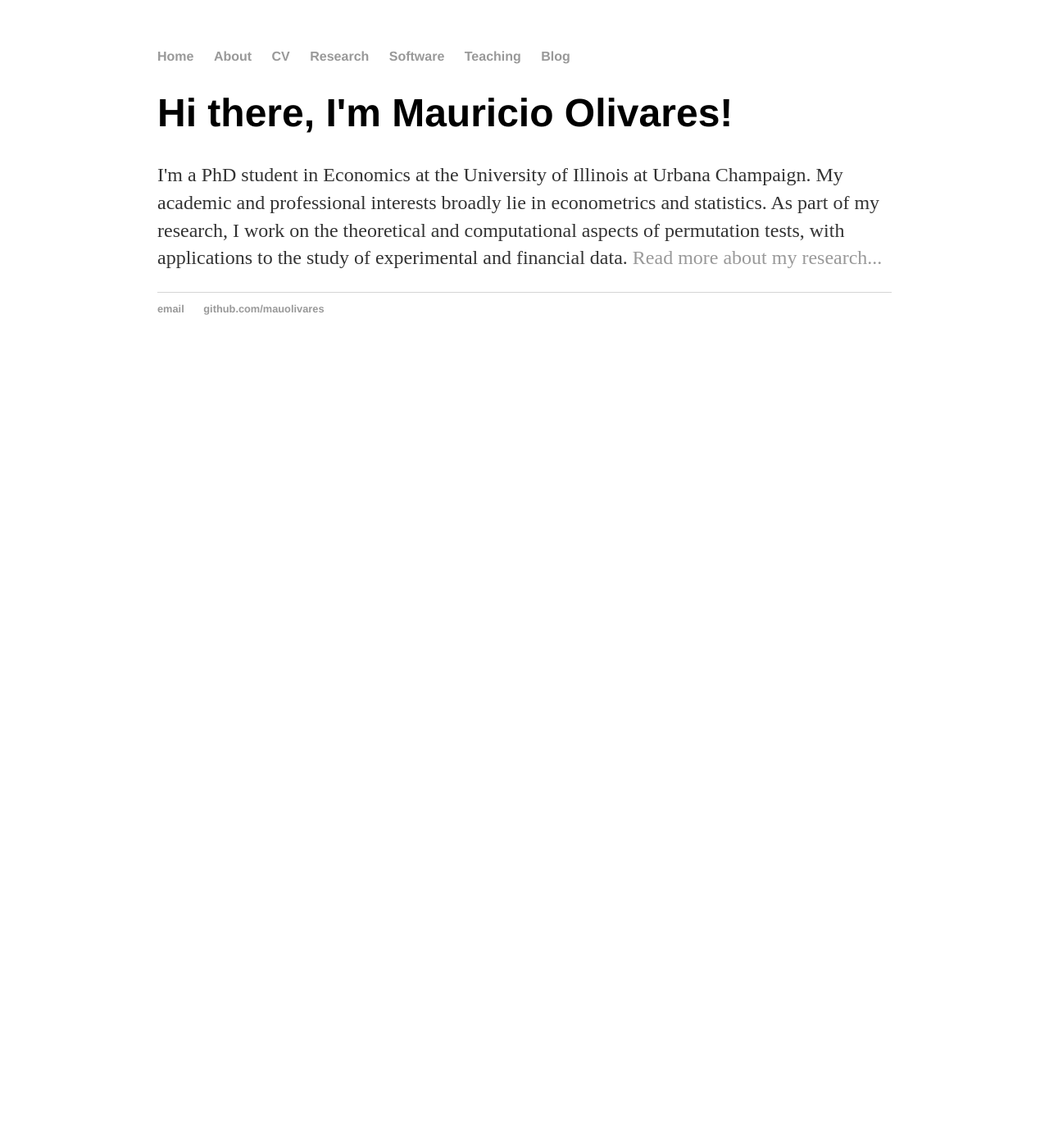
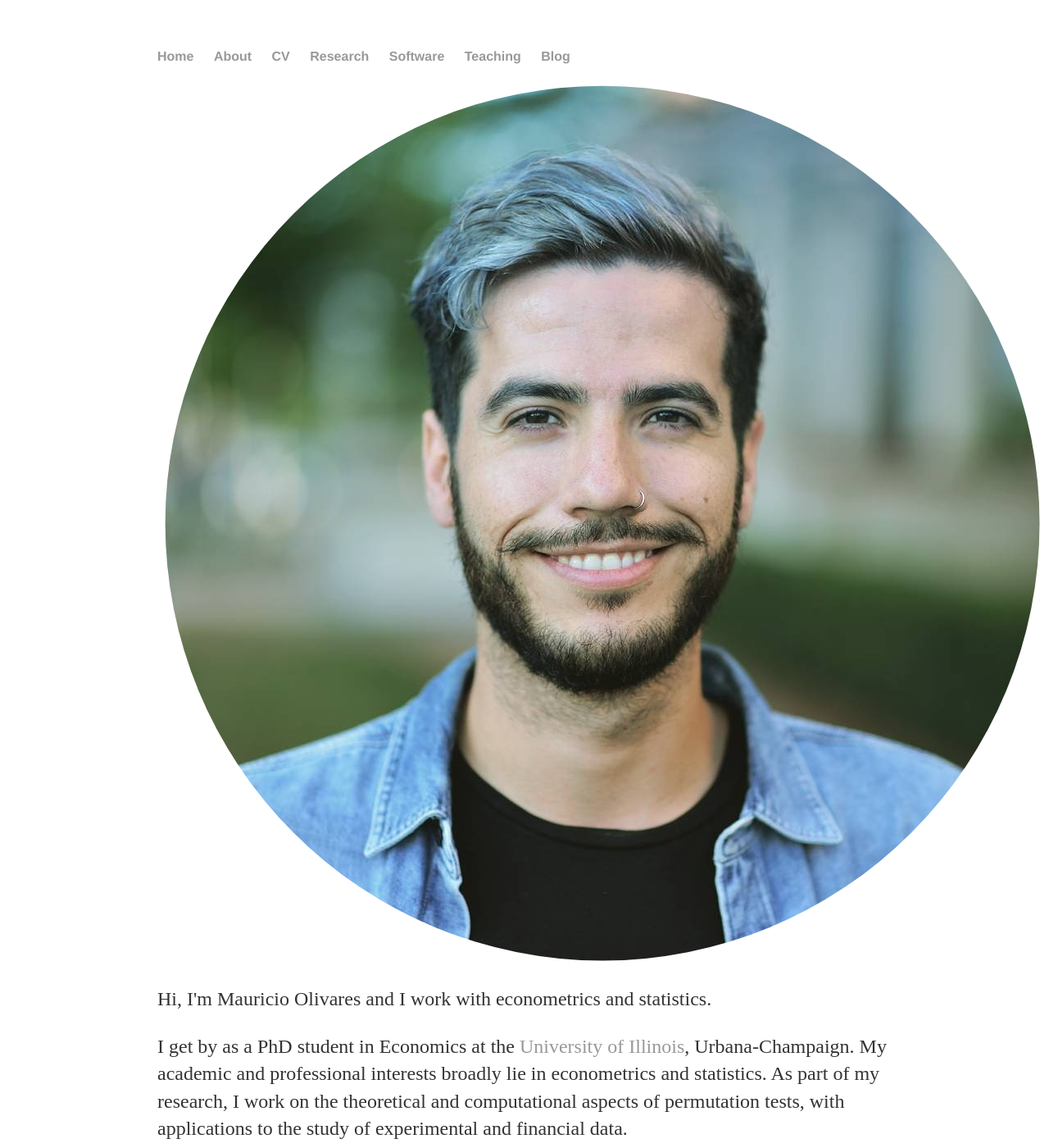
Before and after one commit to mauolivares/mauolivares.github.io, a Jekyll site: the page built from index.html, in a window 1280 px wide and 1400 px high. Shown: the whole window at 82% size. Built offline with Jekyll 4.4.1, drawn with Linux system fonts in a browser that asks for light colours.

Commit message:
Add profile pic and description

```diff
--- a/index.html
+++ b/index.html
@@ -6,9 +6,14 @@ contact: passive
 notes: passive
 description: Mauricio Olivares is a 5th year PhD student in Economics at the University of Illinois. Currently based in Urbana, Illinois.
 ---
-<div class="blurb">
-	<h1>Hi there, I'm Mauricio Olivares!</h1>
-	<p> I'm a PhD student in Economics at the University of Illinois at Urbana Champaign. My academic and professional interests broadly lie in econometrics and statistics.
-	    As part of my research, I work on the theoretical and computational aspects of permutation tests,
-	    with applications to the study of experimental and financial data. <a href="/about">Read more about my research...</a></p>
-</div><!-- /.blurb -->
+
+<!-- <div class="jumbotron"> -->
+<div class="row marketing">
+	<div class="col-sm-4">
+	<img  class="img-circle avatar" alt="Mauricio Olivares" src="img/mauolivares.png">
+	</div>
+	<p class="lead">Hi, I'm <span itemprop="name">Mauricio Olivares</span> and I work with econometrics and statistics.</p>
+	<p> I get by as a <span itemprop="title">PhD student in Economics</span> at <span itemprop="affiliation">the <a href="https://economics.illinois.edu/">University of Illinois</a></span>, <span itemprop="locality">Urbana-Champaign</span>. My academic and professional interests broadly lie in econometrics and statistics.
+	    As part of my research, I work on the theoretical and computational aspects of permutation tests, with applications to the study of experimental and financial data.
+</div>
+<!-- </div> -->
```
